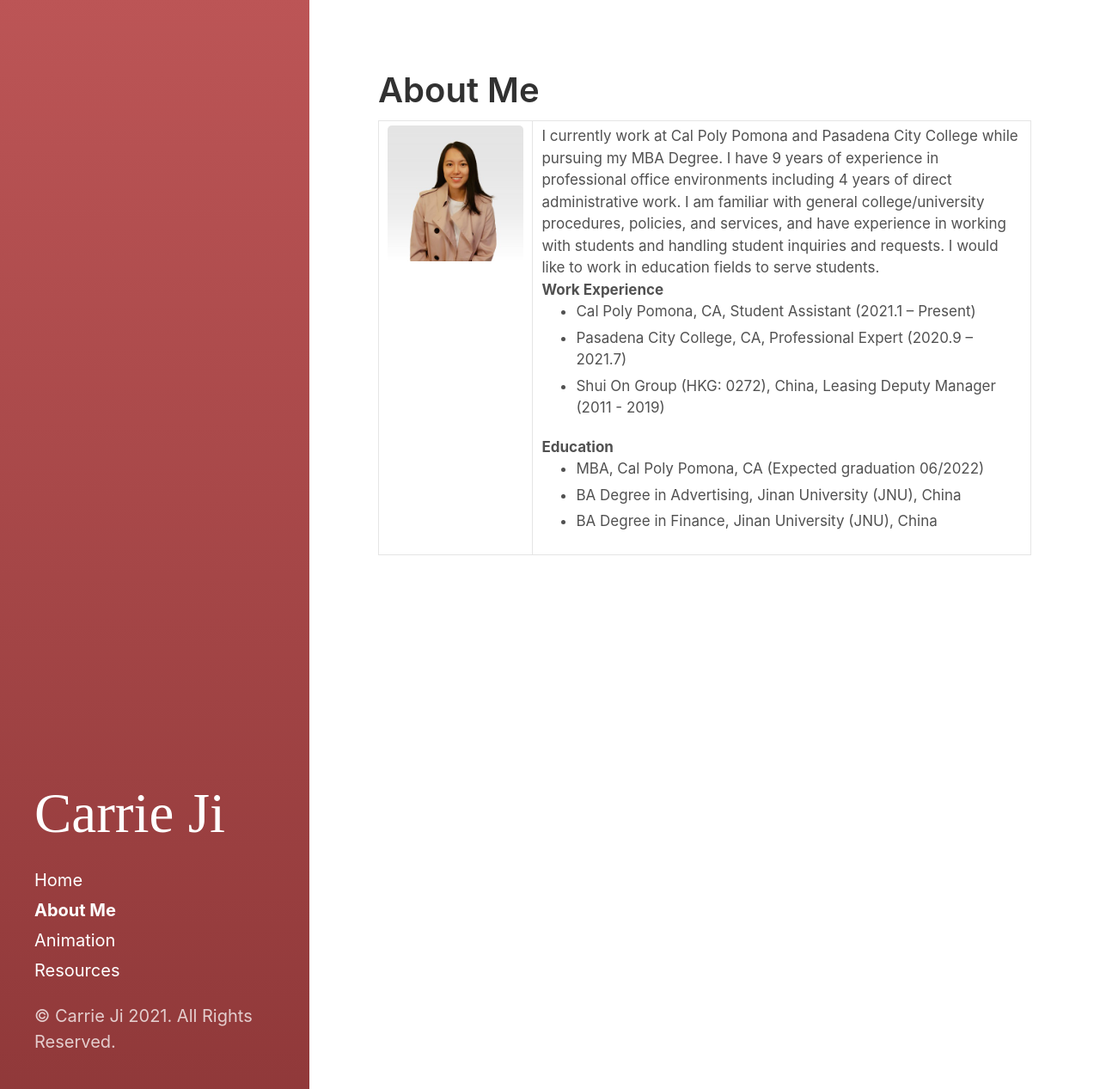
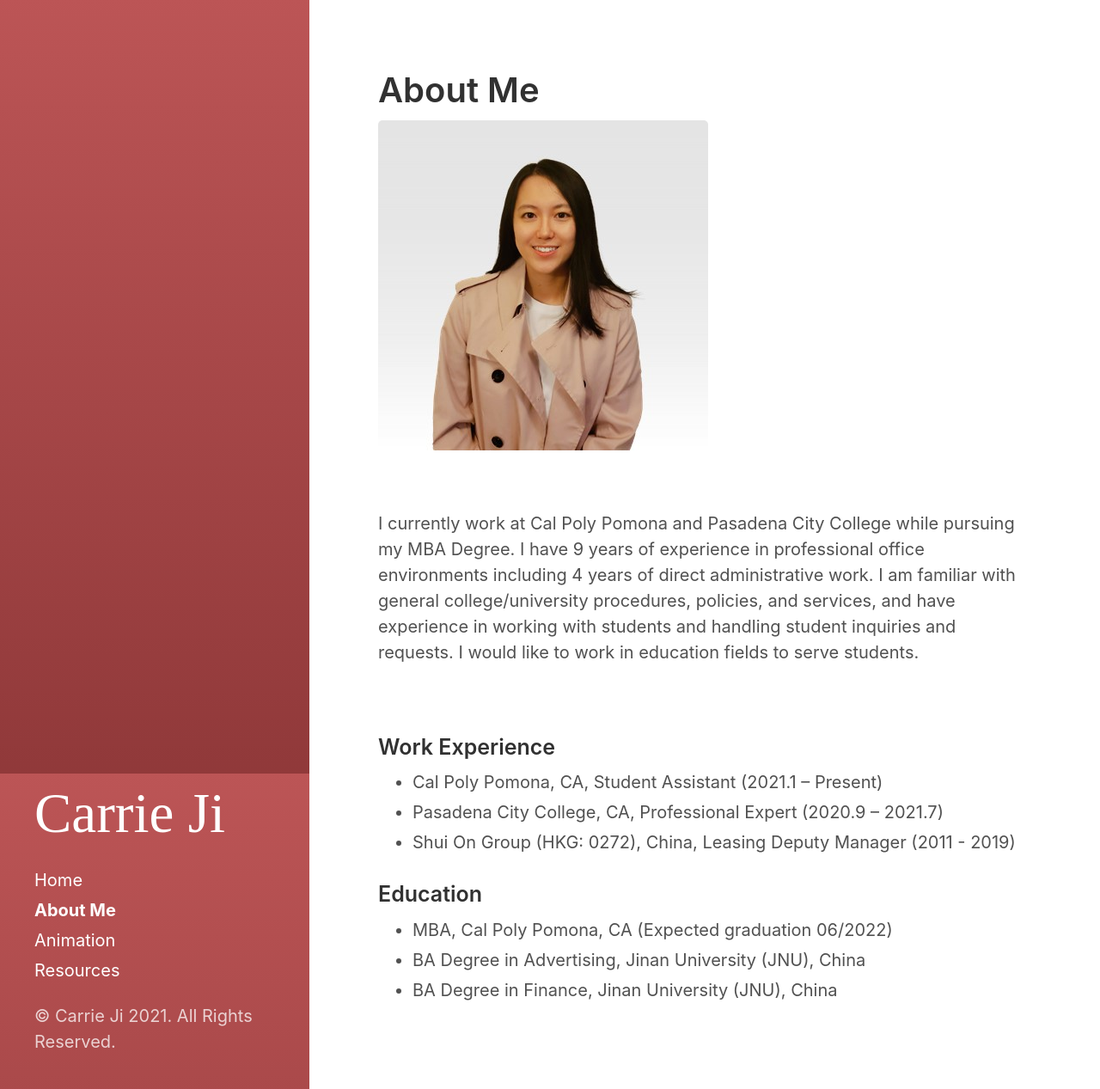
Before and after one commit to carrieji/carrieji.github.io, a Jekyll site: the page built from about.md, in a window 1280 px wide and 1267 px high. Shown: the whole window at 86% size. Built offline with Jekyll 4.4.1, drawn with Linux system fonts in a browser that asks for light colours.

Commit message:
Update about.md

```diff
--- a/about.md
+++ b/about.md
@@ -4,32 +4,22 @@
 sidebar_link: true
 ---
 
-
-<table style="width:100%" border="0">
-<thead>
-  <tr>
-    <td valign="top"><img src="assets/images/carrie_image.jpg" alt="Carrie" width="1280px"></td>
-    <td valign="top">I currently work at Cal Poly Pomona and Pasadena City College while pursuing my MBA Degree. I have 9 years of experience in professional office environments including 4 years of direct administrative work. I am familiar with general college/university procedures, policies, and services, and have experience in working with students and handling student inquiries and requests. I would like to work in education fields to serve students.
+<img src="assets/images/carrie_image.jpg" alt="Carrie">
 
 <br>
 
-<b>Work Experience</b>
+I currently work at Cal Poly Pomona and Pasadena City College while pursuing my MBA Degree. I have 9 years of experience in professional office environments including 4 years of direct administrative work. I am familiar with general college/university procedures, policies, and services, and have experience in working with students and handling student inquiries and requests. I would like to work in education fields to serve students.
 
-<ul>
-<li>Cal Poly Pomona, CA, Student Assistant (2021.1 – Present)</li>
-<li>Pasadena City College, CA, Professional Expert (2020.9 – 2021.7)</li>
-<li>Shui On Group (HKG: 0272), China, Leasing Deputy Manager (2011 - 2019)</li>
-</ul>
+<br>
 
-<b>Education</b>
+### Work Experience
 
-<ul>
-<li>MBA, Cal Poly Pomona, CA (Expected graduation 06/2022)</li>
-<li>BA Degree in Advertising, Jinan University (JNU), China</li>
-<li>BA Degree in Finance, Jinan University (JNU), China</li>
-</ul>
+- Cal Poly Pomona, CA, Student Assistant (2021.1 – Present)
+- Pasadena City College, CA, Professional Expert (2020.9 – 2021.7)
+- Shui On Group (HKG: 0272), China, Leasing Deputy Manager (2011 - 2019)
 
-</td>
-  </tr>
-</thead>
-</table>
+### Education
+
+- MBA, Cal Poly Pomona, CA (Expected graduation 06/2022)
+- BA Degree in Advertising, Jinan University (JNU), China
+- BA Degree in Finance, Jinan University (JNU), China
```
